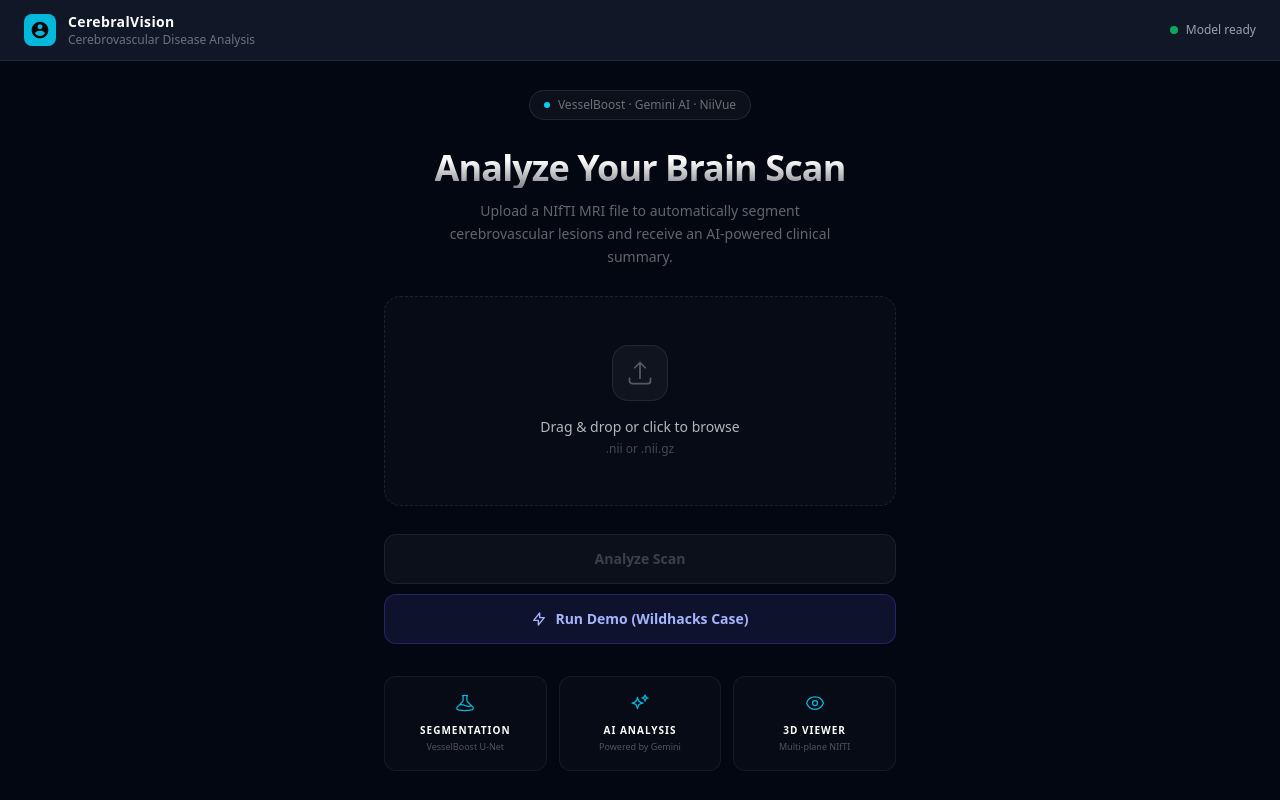
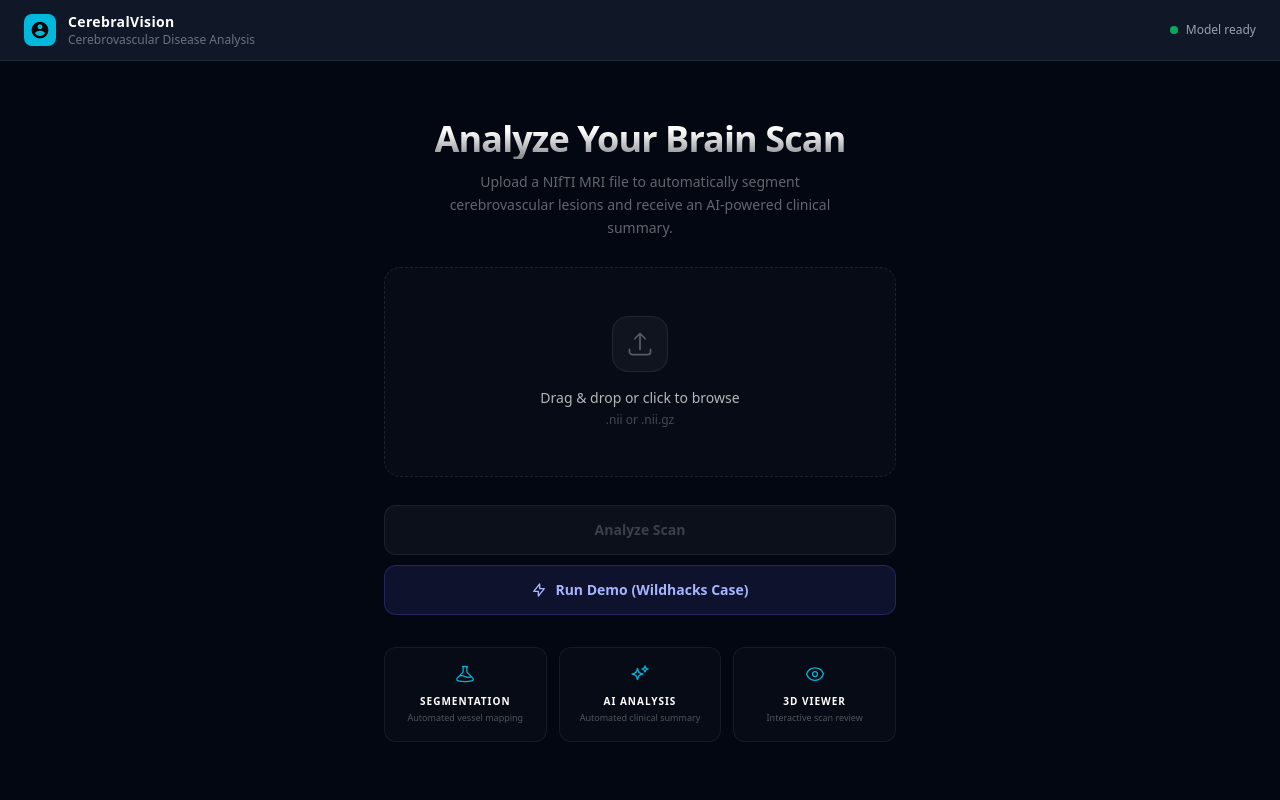
Before and after one commit to dustintliang/WildHacks26, a React (Vite) app in the folder frontend/: page / in a window 1280 px wide. Built offline with nearby package versions, Linux system fonts and the light colour scheme.

Commit message:
updated landing page

```diff
--- a/frontend/src/components/UploadZone.jsx
+++ b/frontend/src/components/UploadZone.jsx
@@ -39,19 +39,6 @@
     <div className="flex flex-col items-center justify-center min-h-[500px] h-full px-6">
 
       <div className="relative w-full max-w-lg flex flex-col items-center gap-7">
-
-        {/* badge */}
-        <div
-          className="flex items-center gap-2 px-3.5 py-1.5 rounded-full text-xs"
-          style={{
-            background: 'rgba(255,255,255,0.04)',
-            border: '1px solid rgba(255,255,255,0.09)',
-            color: 'rgba(255,255,255,0.4)',
-          }}
-        >
-          <span className="w-1.5 h-1.5 rounded-full bg-cyan-400" />
-          VesselBoost · Gemini AI · NiiVue
-        </div>
 
         {/* heading */}
         <div className="text-center space-y-3">
@@ -187,15 +174,15 @@
           {[
             {
               icon: <path strokeLinecap="round" strokeLinejoin="round" d="M9.75 3.104v5.714a2.25 2.25 0 01-.659 1.591L5 14.5M9.75 3.104c-.251.023-.501.05-.75.082m.75-.082a24.301 24.301 0 014.5 0m0 0v5.714c0 .597.237 1.17.659 1.591L19.8 15.3M14.25 3.104c.251.023.501.05.75.082M19.8 15.3l-1.57.393A9.065 9.065 0 0112 15a9.065 9.065 0 00-6.23-.693L5 14.5m14.8.8l1.402 1.402c1.232 1.232.65 3.318-1.067 3.611A48.309 48.309 0 0112 21a48.25 48.25 0 01-8.135-.687c-1.718-.293-2.3-2.379-1.067-3.61L5 14.5" />,
-              label: 'Segmentation', desc: 'VesselBoost U-Net',
+              label: 'Segmentation', desc: 'Automated vessel mapping',
             },
             {
               icon: <path strokeLinecap="round" strokeLinejoin="round" d="M9.813 15.904L9 18.75l-.813-2.846a4.5 4.5 0 00-3.09-3.09L2.25 12l2.846-.813a4.5 4.5 0 003.09-3.09L9 5.25l.813 2.846a4.5 4.5 0 003.09 3.09L15.75 12l-2.846.813a4.5 4.5 0 00-3.09 3.09zM18.259 8.715L18 9.75l-.259-1.035a3.375 3.375 0 00-2.455-2.456L14.25 6l1.036-.259a3.375 3.375 0 002.455-2.456L18 2.25l.259 1.035a3.375 3.375 0 002.456 2.456L21.75 6l-1.035.259a3.375 3.375 0 00-2.456 2.456z" />,
-              label: 'AI Analysis', desc: 'Powered by Gemini',
+              label: 'AI Analysis', desc: 'Automated clinical summary',
             },
             {
               icon: <path strokeLinecap="round" strokeLinejoin="round" d="M2.036 12.322a1.012 1.012 0 010-.639C3.423 7.51 7.36 4.5 12 4.5c4.638 0 8.573 3.007 9.963 7.178.07.207.07.431 0 .639C20.577 16.49 16.64 19.5 12 19.5c-4.638 0-8.573-3.007-9.963-7.178z M15 12a3 3 0 11-6 0 3 3 0 016 0z" />,
-              label: '3D Viewer', desc: 'Multi-plane NIfTI',
+              label: '3D Viewer', desc: 'Interactive scan review',
             },
           ].map(({ label, desc, icon }) => (
             <div
```
